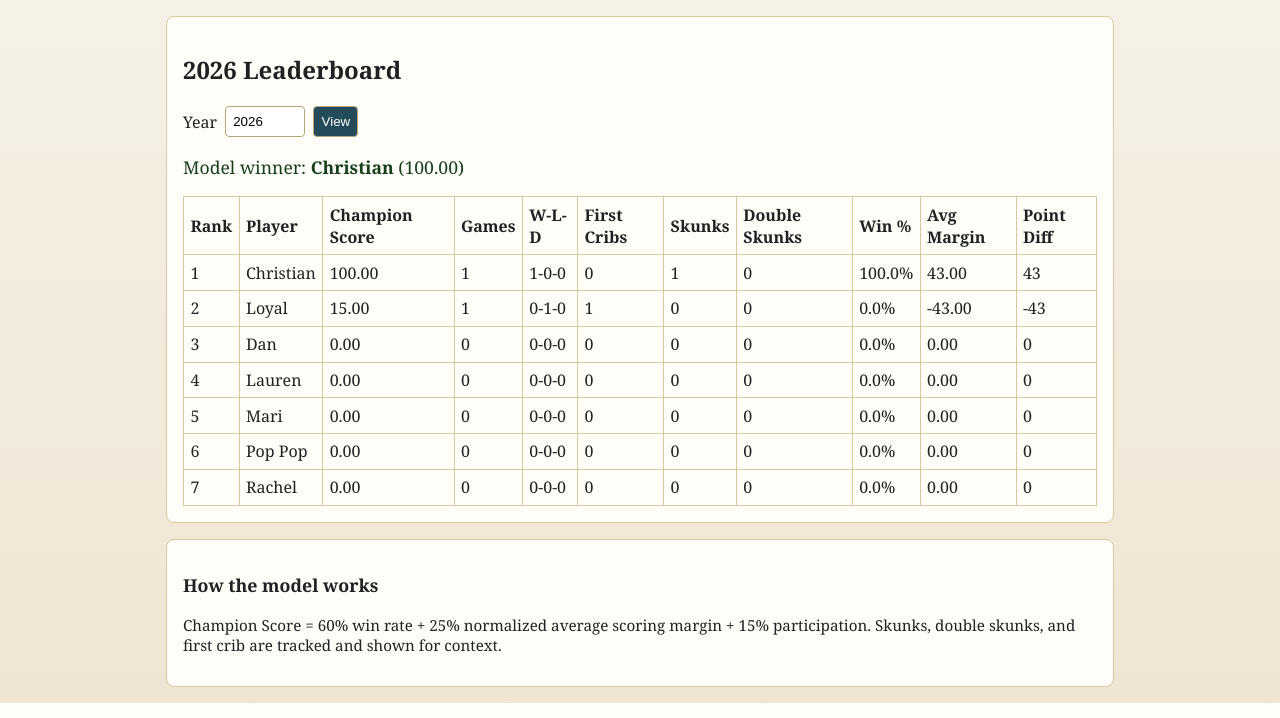
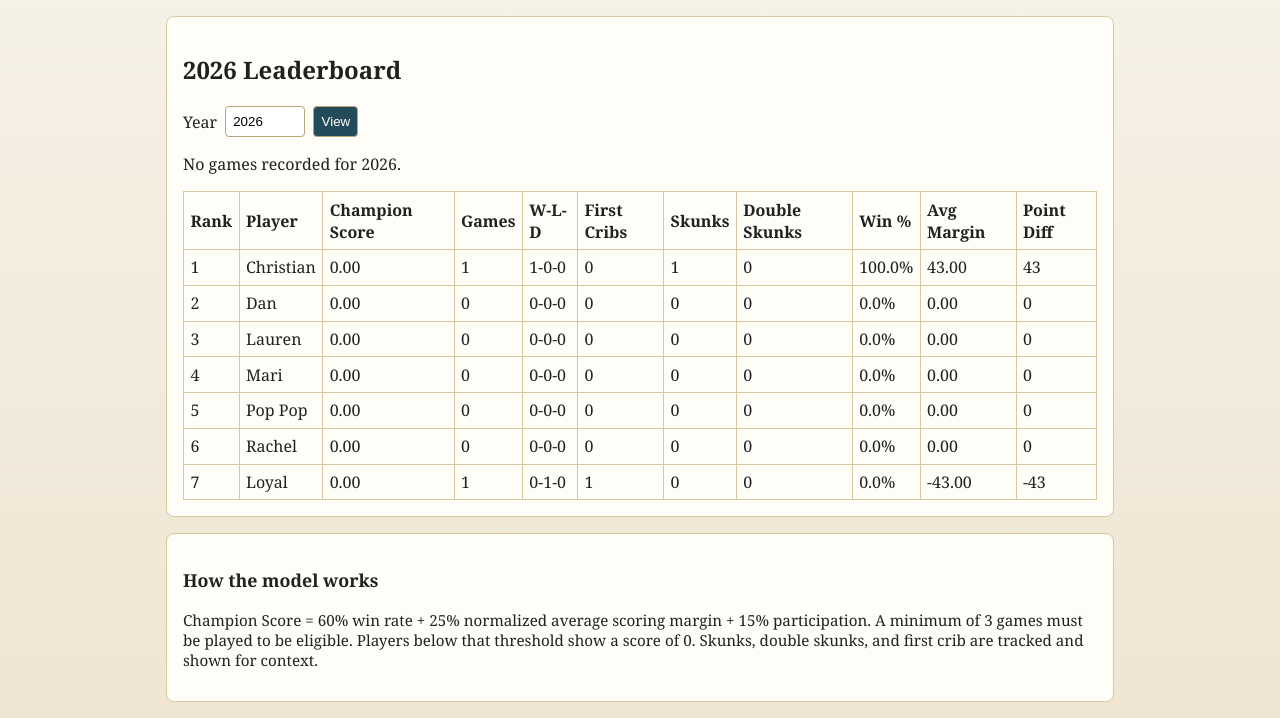
Before and after one commit to christiangoff/cribbage-app, a Flask app: page /leaderboard in a window 1280 px wide. Shown: the part 105-823 px from the top of the page. Run offline with Flask 3, Linux system fonts and the light colour scheme; data comes from the database, SQL or seed files in the repository.

Commit message:
Require minimum 3 games to be eligible for champion score
Players with fewer than 3 games played receive a score of 0 and are
excluded from the champion forecast. Adds MIN_GAMES_FOR_CHAMPION
constant and updates both scoring functions and leaderboard explainer.

Co-Authored-By: Claude Sonnet 4.6 <noreply@anthropic.com>

```diff
--- a/app.py
+++ b/app.py
@@ -18,6 +18,7 @@ db = SQLAlchemy(app)
 WINNING_SCORE = 121
 SKUNK_THRESHOLD = 90
 DOUBLE_SKUNK_THRESHOLD = 60
+MIN_GAMES_FOR_CHAMPION = 3
 
 
 class Player(db.Model):
@@ -207,13 +208,13 @@ def calculate_champion_scores(year: int) -> tuple[list[LeaderboardRow], Leaderbo
             )
         )
 
-    active_rows = [row for row in raw_rows if row.games > 0]
-    min_margin = min((row.avg_margin for row in active_rows), default=0.0)
-    max_margin = max((row.avg_margin for row in active_rows), default=0.0)
+    eligible_rows = [row for row in raw_rows if row.games >= MIN_GAMES_FOR_CHAMPION]
+    min_margin = min((row.avg_margin for row in eligible_rows), default=0.0)
+    max_margin = max((row.avg_margin for row in eligible_rows), default=0.0)
     margin_span = max_margin - min_margin
 
     for row in raw_rows:
-        if row.games == 0:
+        if row.games < MIN_GAMES_FOR_CHAMPION:
             row.champion_score = 0.0
             continue
 
@@ -222,6 +223,7 @@ def calculate_champion_scores(year: int) -> tuple[list[LeaderboardRow], Leaderbo
         )
         # Family Champion Model:
         # 60% win rate, 25% scoring margin quality, 15% participation.
+        # Minimum 3 games required to be eligible.
         row.champion_score = 100 * (
             (0.60 * row.win_rate) + (0.25 * margin_component) + (0.15 * row.participation)
         )
@@ -231,7 +233,7 @@ def calculate_champion_scores(year: int) -> tuple[list[LeaderboardRow], Leaderbo
         key=lambda x: (x.champion_score, x.wins, x.point_diff, x.points_for),
         reverse=True,
     )
-    winner = ranked[0] if ranked and ranked[0].games > 0 else None
+    winner = ranked[0] if ranked and ranked[0].games >= MIN_GAMES_FOR_CHAMPION else None
     return ranked, winner
 
 
@@ -359,17 +361,17 @@ def _compute_champion_scores_from_games(
             len(pg),
         ))
 
-    active = [(pid, wr, am, part, cnt) for pid, wr, am, part, cnt in raw if cnt > 0]
-    if not active:
+    eligible = [(pid, wr, am, part, cnt) for pid, wr, am, part, cnt in raw if cnt >= MIN_GAMES_FOR_CHAMPION]
+    if not eligible:
         return {p.id: 0.0 for p in players}
 
-    min_m = min(am for _, _, am, _, _ in active)
-    max_m = max(am for _, _, am, _, _ in active)
+    min_m = min(am for _, _, am, _, _ in eligible)
+    max_m = max(am for _, _, am, _, _ in eligible)
     span = max_m - min_m
 
     result: dict[int, float] = {}
     for pid, wr, am, part, cnt in raw:
-        if cnt == 0:
+        if cnt < MIN_GAMES_FOR_CHAMPION:
             result[pid] = 0.0
         else:
             mc = (am - min_m) / span if span > 0 else 0.5
--- a/templates/leaderboard.html
+++ b/templates/leaderboard.html
@@ -56,6 +56,7 @@
   <h3>How the model works</h3>
   <p>
     Champion Score = 60% win rate + 25% normalized average scoring margin + 15% participation.
+    A minimum of 3 games must be played to be eligible. Players below that threshold show a score of 0.
     Skunks, double skunks, and first crib are tracked and shown for context.
   </p>
 </section>
```
